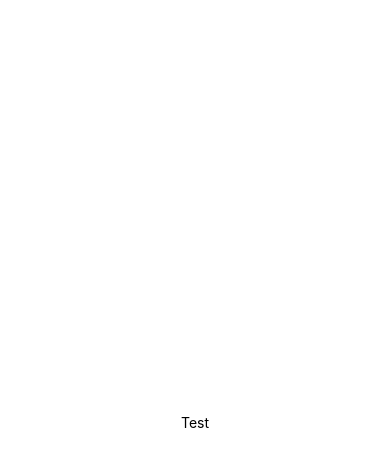
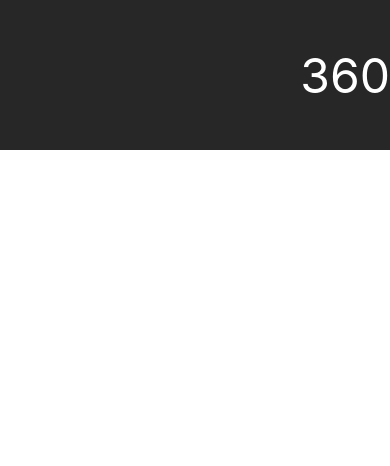
Before and after one commit to taydunworth/react-native-calculator, a React Native app: screen / in a window 390 px wide. Shown: the top 466 px of the page. Built offline with nearby package versions, Linux system fonts and the light colour scheme.

Commit message:
Adds handler for input change and verifies that it logs change to console

```diff
--- a/App.js
+++ b/App.js
@@ -16,7 +16,5 @@ const styles = StyleSheet.create({
   container: {
     flex: 1,
     backgroundColor: '#fff',
-    alignItems: 'center',
-    justifyContent: 'center',
   },
 });
--- a/src/components/screens/Calc.js
+++ b/src/components/screens/Calc.js
@@ -1,14 +1,35 @@
 import React, { Component } from 'react'
-import { View, Text } from 'react-native'
+import { View, StyleSheet, TextInput } from 'react-native'
 
 class Calc extends Component {
+    handleInput(text){
+        console.log(text)
+        this.setState({
+            text: text
+        })
+    }
+
     render() {
         return (
-            <View>
-                <Text>Test</Text>
+            <View style={{ flex: 1 }}>
+                <TextInput
+                    onChangeText={(this.handleInput.bind(this))}
+                    value={"360"}
+                    style={styles.input} />
             </View>
         )
     }
 }
 
+const styles = StyleSheet.create({
+    input: {
+        height: 150,
+        width: 100 + '%',
+        backgroundColor: '#272727',
+        color: '#fff',
+        fontSize: 48,
+        textAlign: 'right'
+    },
+  });
+
 export default Calc;
```
